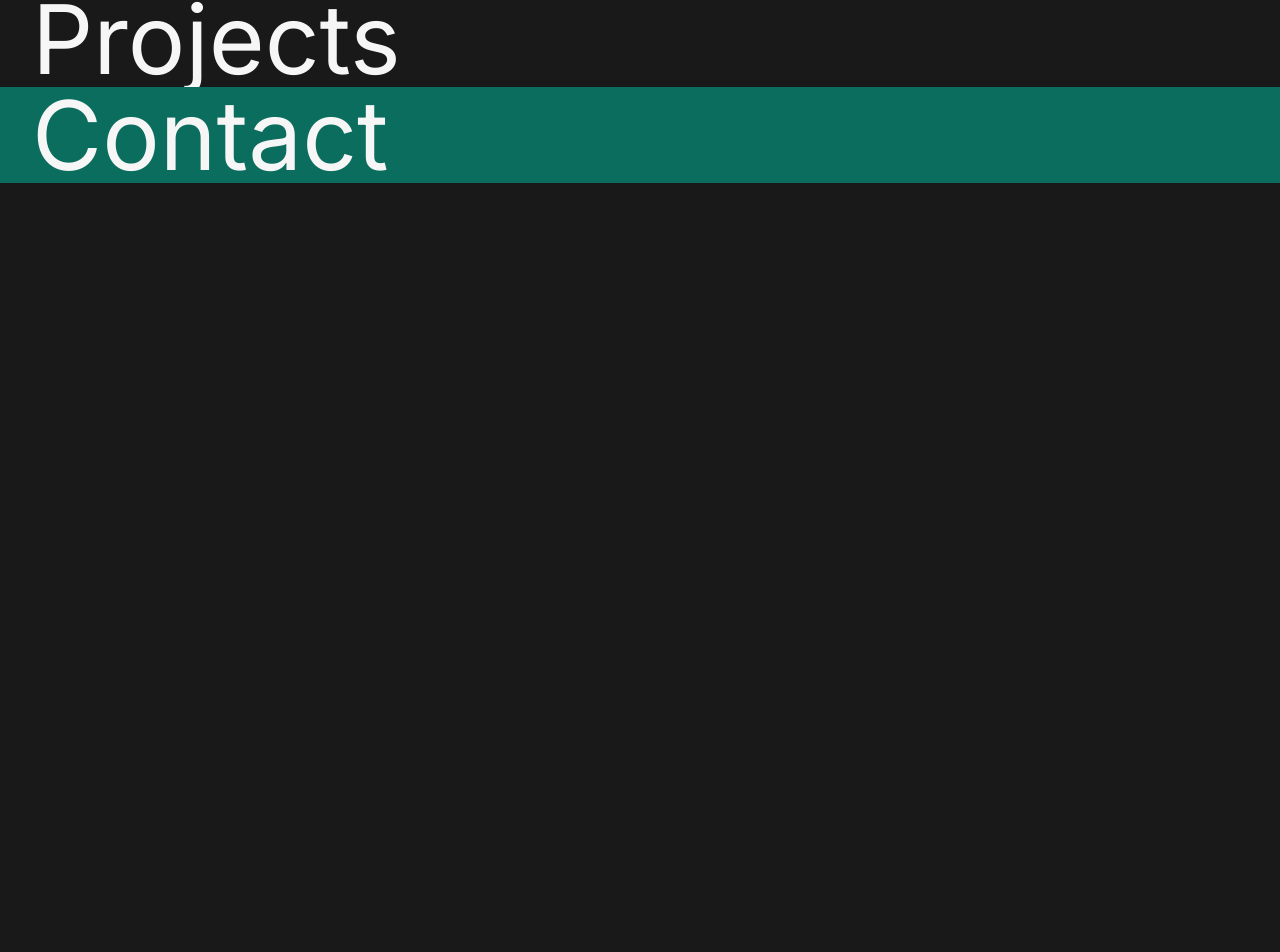
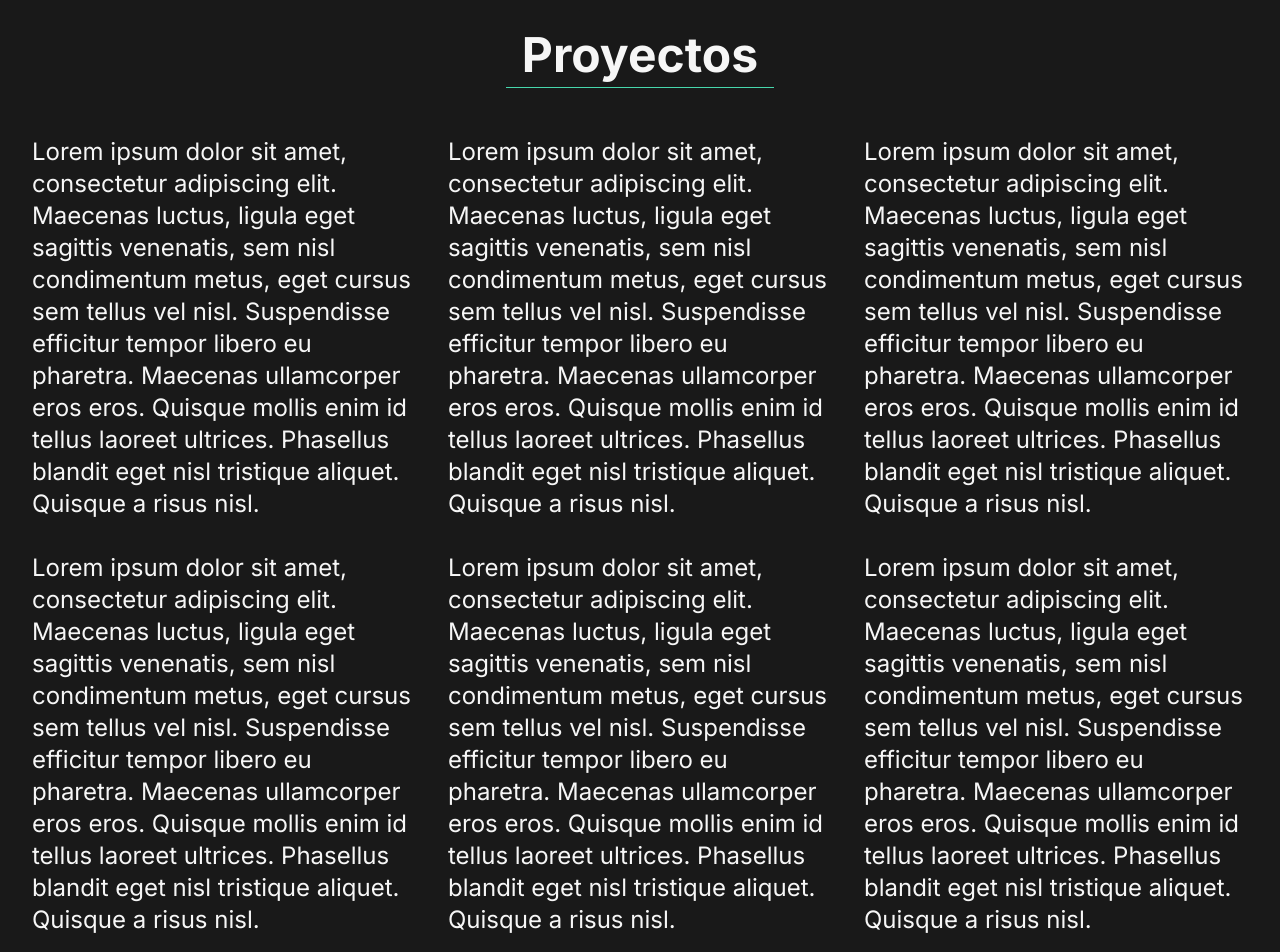
Before and after one commit to maple146/portfolio, a Next.js app: page / in a window 1280 px wide. Shown: the part 1544-2496 px from the top of the page. Before the commit the page ends 1737 px from the top, so only its background shows below. Built offline with nearby package versions, Linux system fonts and the light colour scheme.

Commit message:
Add content to Projects section

```diff
--- a/src/app/_home/projects.tsx
+++ b/src/app/_home/projects.tsx
@@ -1,7 +1,71 @@
+import Title from "@/components/title";
+
 export default function Projects() {
-    return (
-      <div className="container">
-        <h1 className="text-2xl lg:text-8xl">Projects</h1>
+  return (
+    <div className="container grid grid-cols-3 py-8 gap-4 lg:gap-8">
+      <div className="col-span-full flex justify-center mb-2 lg:mb-4">
+        <Title text={"Proyectos"} />
       </div>
-    );
-  }
+      <div className="col-span-full lg:col-start-1 lg:col-end-2 flex flex-col">
+        <p className="text-base lg:text-lg">
+          Lorem ipsum dolor sit amet, consectetur adipiscing elit. Maecenas
+          luctus, ligula eget sagittis venenatis, sem nisl condimentum metus,
+          eget cursus sem tellus vel nisl. Suspendisse efficitur tempor libero
+          eu pharetra. Maecenas ullamcorper eros eros. Quisque mollis enim id
+          tellus laoreet ultrices. Phasellus blandit eget nisl tristique
+          aliquet. Quisque a risus nisl.
+        </p>
+      </div>
+      <div className="col-span-full lg:col-start-2 lg:col-end-3 flex flex-col">
+        <p className="text-base lg:text-lg">
+          Lorem ipsum dolor sit amet, consectetur adipiscing elit. Maecenas
+          luctus, ligula eget sagittis venenatis, sem nisl condimentum metus,
+          eget cursus sem tellus vel nisl. Suspendisse efficitur tempor libero
+          eu pharetra. Maecenas ullamcorper eros eros. Quisque mollis enim id
+          tellus laoreet ultrices. Phasellus blandit eget nisl tristique
+          aliquet. Quisque a risus nisl.
+        </p>
+      </div>
+      <div className="col-span-full lg:col-start-3 lg:col-end-4 flex flex-col">
+        <p className="text-base lg:text-lg">
+          Lorem ipsum dolor sit amet, consectetur adipiscing elit. Maecenas
+          luctus, ligula eget sagittis venenatis, sem nisl condimentum metus,
+          eget cursus sem tellus vel nisl. Suspendisse efficitur tempor libero
+          eu pharetra. Maecenas ullamcorper eros eros. Quisque mollis enim id
+          tellus laoreet ultrices. Phasellus blandit eget nisl tristique
+          aliquet. Quisque a risus nisl.
+        </p>
+      </div>
+      <div className="col-span-full lg:col-start-1 lg:col-end-2 flex flex-col">
+        <p className="text-base lg:text-lg">
+          Lorem ipsum dolor sit amet, consectetur adipiscing elit. Maecenas
+          luctus, ligula eget sagittis venenatis, sem nisl condimentum metus,
+          eget cursus sem tellus vel nisl. Suspendisse efficitur tempor libero
+          eu pharetra. Maecenas ullamcorper eros eros. Quisque mollis enim id
+          tellus laoreet ultrices. Phasellus blandit eget nisl tristique
+          aliquet. Quisque a risus nisl.
+        </p>
+      </div>
+      <div className="col-span-full lg:col-start-2 lg:col-end-3 flex flex-col">
+        <p className="text-base lg:text-lg">
+          Lorem ipsum dolor sit amet, consectetur adipiscing elit. Maecenas
+          luctus, ligula eget sagittis venenatis, sem nisl condimentum metus,
+          eget cursus sem tellus vel nisl. Suspendisse efficitur tempor libero
+          eu pharetra. Maecenas ullamcorper eros eros. Quisque mollis enim id
+          tellus laoreet ultrices. Phasellus blandit eget nisl tristique
+          aliquet. Quisque a risus nisl.
+        </p>
+      </div>
+      <div className="col-span-full lg:col-start-3 lg:col-end-4 flex flex-col pb-4">
+        <p className="text-base lg:text-lg">
+          Lorem ipsum dolor sit amet, consectetur adipiscing elit. Maecenas
+          luctus, ligula eget sagittis venenatis, sem nisl condimentum metus,
+          eget cursus sem tellus vel nisl. Suspendisse efficitur tempor libero
+          eu pharetra. Maecenas ullamcorper eros eros. Quisque mollis enim id
+          tellus laoreet ultrices. Phasellus blandit eget nisl tristique
+          aliquet. Quisque a risus nisl.
+        </p>
+      </div>
+    </div>
+  );
+}
```
